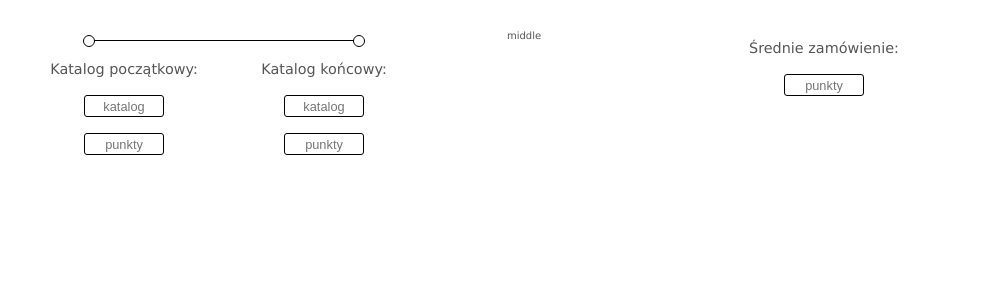
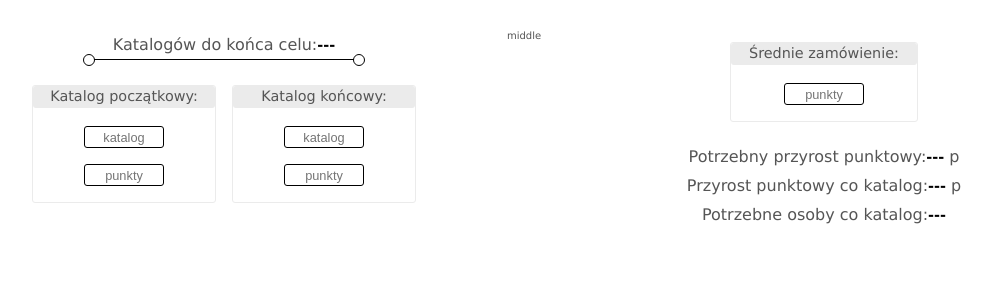
Before and after one commit to ThorezNS/PlanowanieRoczne-NextLevel, a React (Create React App) app: page / in a window 1280 px wide. Shown: the top 300 px of the page, without its empty margins (116-1108 px from the left). Built offline with nearby package versions, Linux system fonts and the light colour scheme.

Commit message:
outcome component added, styling the input container

```diff
--- a/src/App.js
+++ b/src/App.js
@@ -4,6 +4,7 @@ import InnerInputsContainer from './components/InnerInputsContainer/InnerInputsC
 import InputField from './components/InputField/InputField';
 import InputsContainer from './components/InputsContainer/InputsContainer';
 import Label from './components/Label/Label';
+import Outcome from './components/Outcome/Outcome';
 import StartEndLine from './components/StartEndLine/StartEndLine';
 import styles from './GlobalStyles.module.css';
 
@@ -12,6 +13,7 @@ function App() {
     <div className={styles}>
       <Container>
         <Block>
+          <Outcome description="Katalogów do końca celu:" result={undefined} />
           <StartEndLine />
           <InputsContainer>
             <InnerInputsContainer>
@@ -30,8 +32,24 @@ function App() {
           <p>middle</p>
         </Block>
         <Block>
-          <Label text="Średnie zamówienie:" />
-          <InputField placeholder="punkty" />
+          <InnerInputsContainer>
+            <Label text="Średnie zamówienie:" />
+            <InputField placeholder="punkty" />
+          </InnerInputsContainer>
+          <Outcome
+            description="Potrzebny przyrost punktowy:"
+            result={undefined}
+            point="p"
+          />
+          <Outcome
+            description="Przyrost punktowy co katalog:"
+            result={undefined}
+            point="p"
+          />
+          <Outcome
+            description="Potrzebne osoby co katalog:"
+            result={undefined}
+          />
         </Block>
       </Container>
     </div>
--- a/src/components/InnerInputsContainer/InnerInputsContainer.module.css
+++ b/src/components/InnerInputsContainer/InnerInputsContainer.module.css
@@ -1,7 +1,11 @@
 .container {
-  width: 50%;
+  margin: 12px 8px 20px 8px;
+  padding-bottom: 8px;
+  width: 47%;
   display: flex;
   justify-content: center;
   align-items: center;
   flex-direction: column;
+  border: rgb(235, 235, 235) solid 1px;
+  border-radius: 3px;
 }
--- a/src/components/Label/Label.module.css
+++ b/src/components/Label/Label.module.css
@@ -1,5 +1,9 @@
 .label {
+  padding: 2px;
+  background-color: rgb(235, 235, 235);
   width: 100%;
+  height: 22px;
+  border-radius: 3px;
   font-size: 0.9rem;
-  margin: 10px;
+  margin-bottom: 10px;
 }
--- /dev/null
+++ b/src/components/Outcome/Outcome.js
@@ -0,0 +1,15 @@
+import styles from './Outcome.module.css';
+
+const Outcome = ({ description, result, point }) => {
+  return (
+    <p className={styles.description}>
+      {description}
+      <span className={styles.result}>
+        {result ? ` ${result.toString()} ` : '--- '}
+      </span>
+      {point}
+    </p>
+  );
+};
+
+export default Outcome;
--- /dev/null
+++ b/src/components/Outcome/Outcome.module.css
@@ -0,0 +1,11 @@
+.result {
+  font-weight: 600;
+  color: black;
+  font-size: 0.9rem;
+}
+
+.description {
+  width: 100%;
+  margin: 5px auto;
+  font-size: 1rem;
+}
--- a/src/components/StartEndLine/StartEndLine.module.css
+++ b/src/components/StartEndLine/StartEndLine.module.css
@@ -1,5 +1,5 @@
 .line {
-  margin: 10px;
+  margin-bottom: 13px;
   width: 65%;
   height: 1px;
   background-color: black;
```
